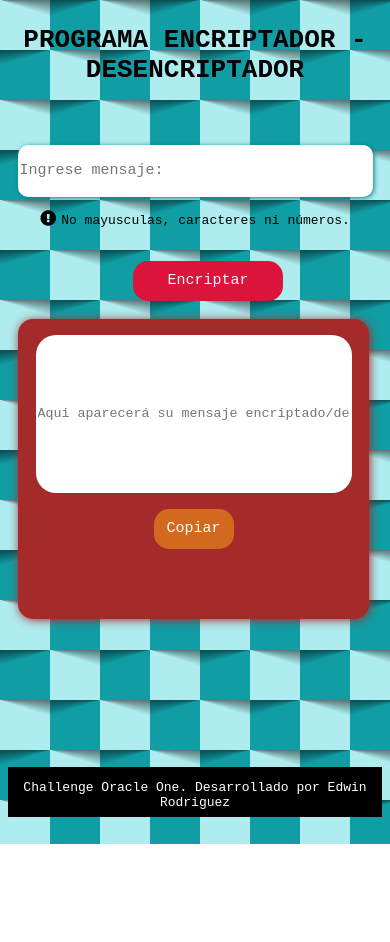
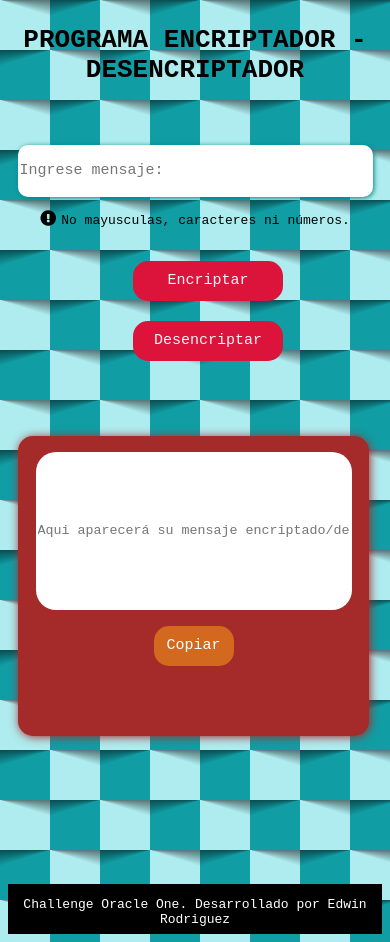
Before and after one commit to EARL2021/Challenge-One, a plain HTML site: page index.html in a window 390 px wide. Before the commit the page ends 844 px from the top, so only its background shows below. Drawn offline with Linux system fonts and the light colour scheme.

Commit message:
Modificacion margin-top #tarjeta2

```diff
--- a/estilos.css
+++ b/estilos.css
@@ -216,7 +216,7 @@ a {
 
     #tarjeta2 {
         height: 95vw;
-        margin-top: -20vw;
+        margin-top: 10vw;
 
     }
 
```
